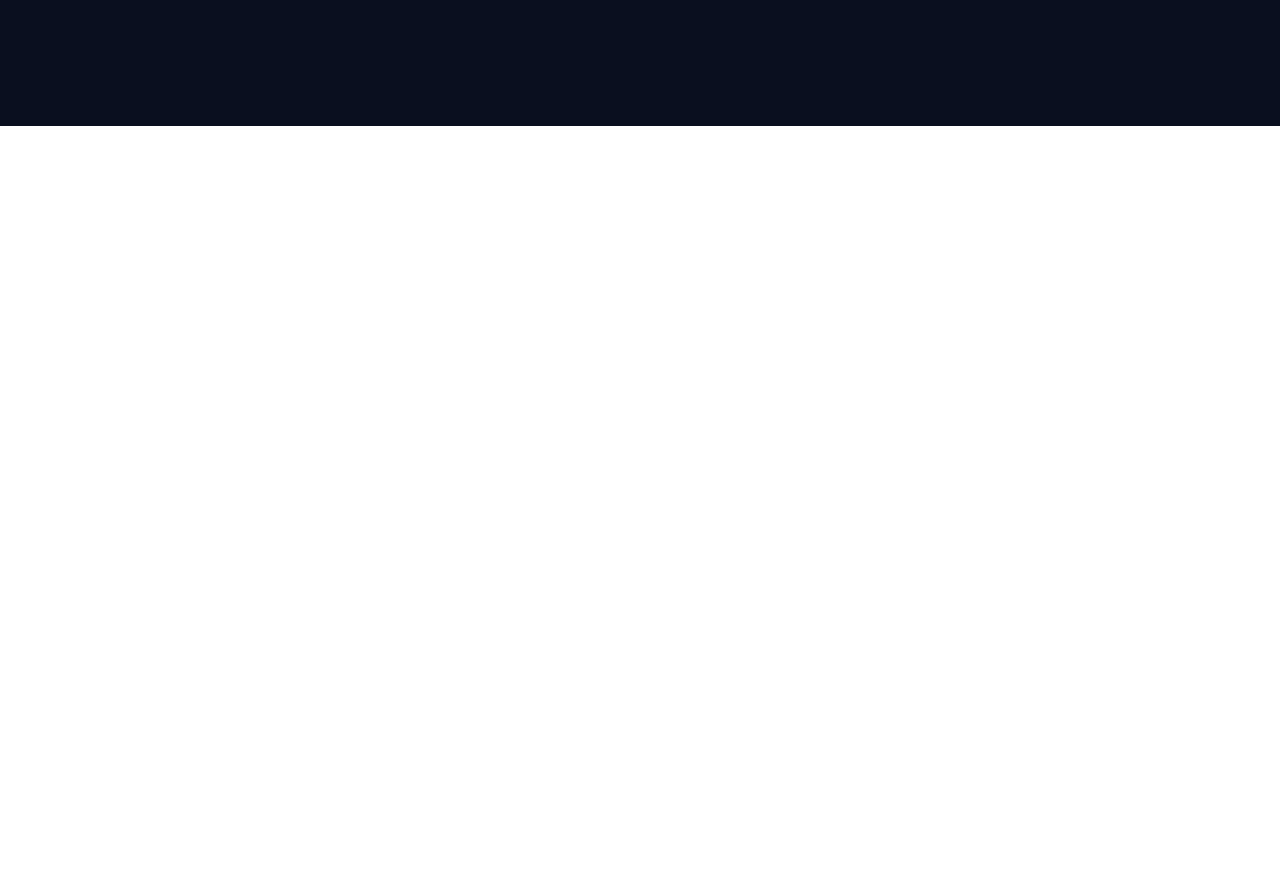
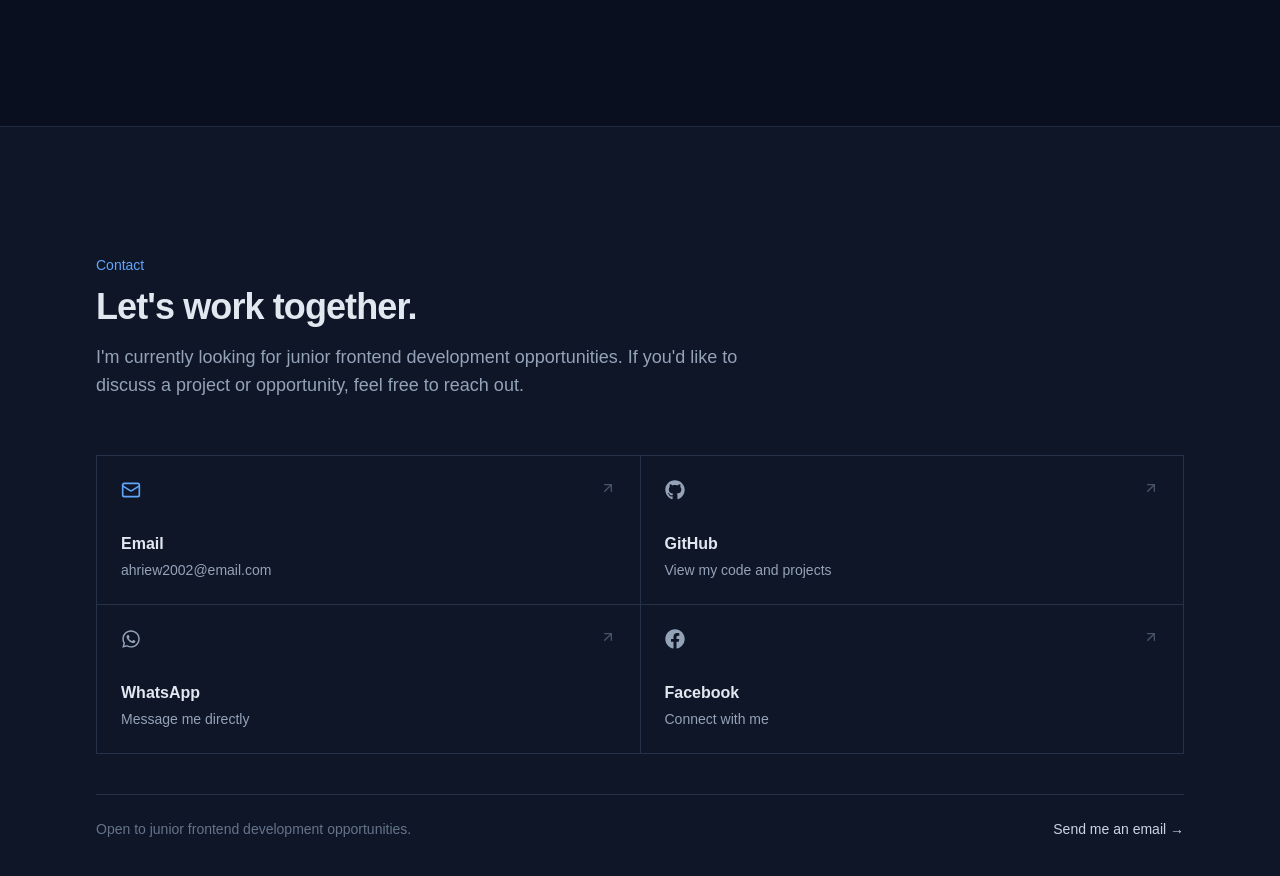
Before and after one commit to ahriew-laotor/ahriew-portfolio, a Next.js app: page / in a window 1280 px wide. Shown: the part 4672-5548 px from the top of the page. Before the commit the page ends 4798 px from the top, so only its background shows below. Built offline with nearby package versions, Linux system fonts and the light colour scheme.

Commit message:
feat: add contact section

```diff
--- a/app/page.tsx
+++ b/app/page.tsx
@@ -5,6 +5,7 @@ import About from "@/components/About";
 import Skills from "@/components/Skills";
 import Experience from "@/components/Experience";
 import Projects from "@/components/Projects";
+import Contact from "@/components/Contact";
 
 export default function Home() {
   return (
@@ -20,6 +21,8 @@ export default function Home() {
       <Experience />
 
       <Projects />
+
+      <Contact />
     </div>
   );
 }
--- /dev/null
+++ b/components/Contact.tsx
@@ -0,0 +1,131 @@
+import { FaFacebook } from "react-icons/fa";
+import { FaGithub } from "react-icons/fa";
+import { FaWhatsapp } from "react-icons/fa";
+import { Mail, ArrowUpRight } from "lucide-react";
+
+
+function Contact() {
+  return (
+    <section
+      id="contact"
+      className="scroll-mt-20 border-t border-[#1e293b] bg-[#0f1628] py-24 sm:py-32"
+    >
+      <div className="mx-auto max-w-6xl px-4 sm:px-6 lg:px-8">
+        {/* Header */}
+        <div className="max-w-2xl">
+          <p className="text-sm font-medium text-[#60a5fa]">Contact</p>
+
+          <h2 className="mt-3 text-3xl font-bold tracking-tight text-[#e2e8f0] sm:text-4xl">
+            Let's work together.
+          </h2>
+
+          <p className="mt-4 text-base leading-7 text-[#94a3b8] sm:text-lg">
+            I'm currently looking for junior frontend development opportunities.
+            If you'd like to discuss a project or opportunity, feel free to
+            reach out.
+          </p>
+        </div>
+
+        {/* Contact links */}
+        <div className="mt-14 grid gap-px overflow-hidden border border-[#263247] bg-[#263247] sm:grid-cols-2">
+          {/* Email */}
+          <a
+            href="mailto:ahriew2002@email.com"
+            className="group bg-[#0f1628] p-6 transition-colors hover:bg-[#111c31]"
+          >
+            <div className="flex items-start justify-between">
+              <Mail className="h-5 w-5 text-[#60a5fa]" />
+
+              <ArrowUpRight className="h-4 w-4 text-[#475569] transition-transform group-hover:-translate-y-0.5 group-hover:translate-x-0.5 group-hover:text-[#94a3b8]" />
+            </div>
+
+            <h3 className="mt-8 text-base font-semibold text-[#e2e8f0]">
+              Email
+            </h3>
+
+            <p className="mt-1 text-sm text-[#94a3b8]">ahriew2002@email.com</p>
+          </a>
+
+          {/* GitHub */}
+          <a
+            href="https://github.com/ahriew-laotor
+"
+            target="_blank"
+            rel="noopener noreferrer"
+            className="group bg-[#0f1628] p-6 transition-colors hover:bg-[#111c31]"
+          >
+            <div className="flex items-start justify-between">
+              <FaGithub className="h-5 w-5 text-[#94a3b8]" />
+
+              <ArrowUpRight className="h-4 w-4 text-[#475569] transition-transform group-hover:-translate-y-0.5 group-hover:translate-x-0.5 group-hover:text-[#94a3b8]" />
+            </div>
+
+            <h3 className="mt-8 text-base font-semibold text-[#e2e8f0]">
+              GitHub
+            </h3>
+
+            <p className="mt-1 text-sm text-[#94a3b8]">
+              View my code and projects
+            </p>
+          </a>
+
+          {/* WhatsApp */}
+          <a
+            href="https://wa.me/8562098899654"
+            target="_blank"
+            rel="noopener noreferrer"
+            className="group bg-[#0f1628] p-6 transition-colors hover:bg-[#111c31]"
+          >
+            <div className="flex items-start justify-between">
+              <FaWhatsapp className="h-5 w-5 text-[#94a3b8]" />
+
+              <ArrowUpRight className="h-4 w-4 text-[#475569] transition-transform group-hover:-translate-y-0.5 group-hover:translate-x-0.5 group-hover:text-[#94a3b8]" />
+            </div>
+
+            <h3 className="mt-8 text-base font-semibold text-[#e2e8f0]">
+              WhatsApp
+            </h3>
+
+            <p className="mt-1 text-sm text-[#94a3b8]">Message me directly</p>
+          </a>
+
+          {/* Facebook */}
+          <a
+            href="https://facebook.com/ahriew.laotor.9"
+            target="_blank"
+            rel="noopener noreferrer"
+            className="group bg-[#0f1628] p-6 transition-colors hover:bg-[#111c31]"
+          >
+            <div className="flex items-start justify-between">
+              <FaFacebook className="h-5 w-5 text-[#94a3b8]" />
+
+              <ArrowUpRight className="h-4 w-4 text-[#475569] transition-transform group-hover:-translate-y-0.5 group-hover:translate-x-0.5 group-hover:text-[#94a3b8]" />
+            </div>
+
+            <h3 className="mt-8 text-base font-semibold text-[#e2e8f0]">
+              Facebook
+            </h3>
+
+            <p className="mt-1 text-sm text-[#94a3b8]">Connect with me</p>
+          </a>
+        </div>
+
+        {/* Bottom */}
+        <div className="mt-10 flex flex-col gap-2 border-t border-[#263247] pt-6 sm:flex-row sm:items-center sm:justify-between">
+          <p className="text-sm text-[#64748b]">
+            Open to junior frontend development opportunities.
+          </p>
+
+          <a
+            href="mailto:your@email.com"
+            className="text-sm font-medium text-[#cbd5e1] transition-colors hover:text-[#60a5fa]"
+          >
+            Send me an email →
+          </a>
+        </div>
+      </div>
+    </section>
+  );
+}
+
+export default Contact;
--- a/package.json
+++ b/package.json
@@ -9,6 +9,7 @@
     "lint": "eslint"
   },
   "dependencies": {
+    "lucide-react": "^1.31.0",
     "next": "16.3.1",
     "react": "19.2.8",
     "react-dom": "19.2.8",
```
Also changed, not shown: 1 other file (tests, documents, lock files or other folders).
